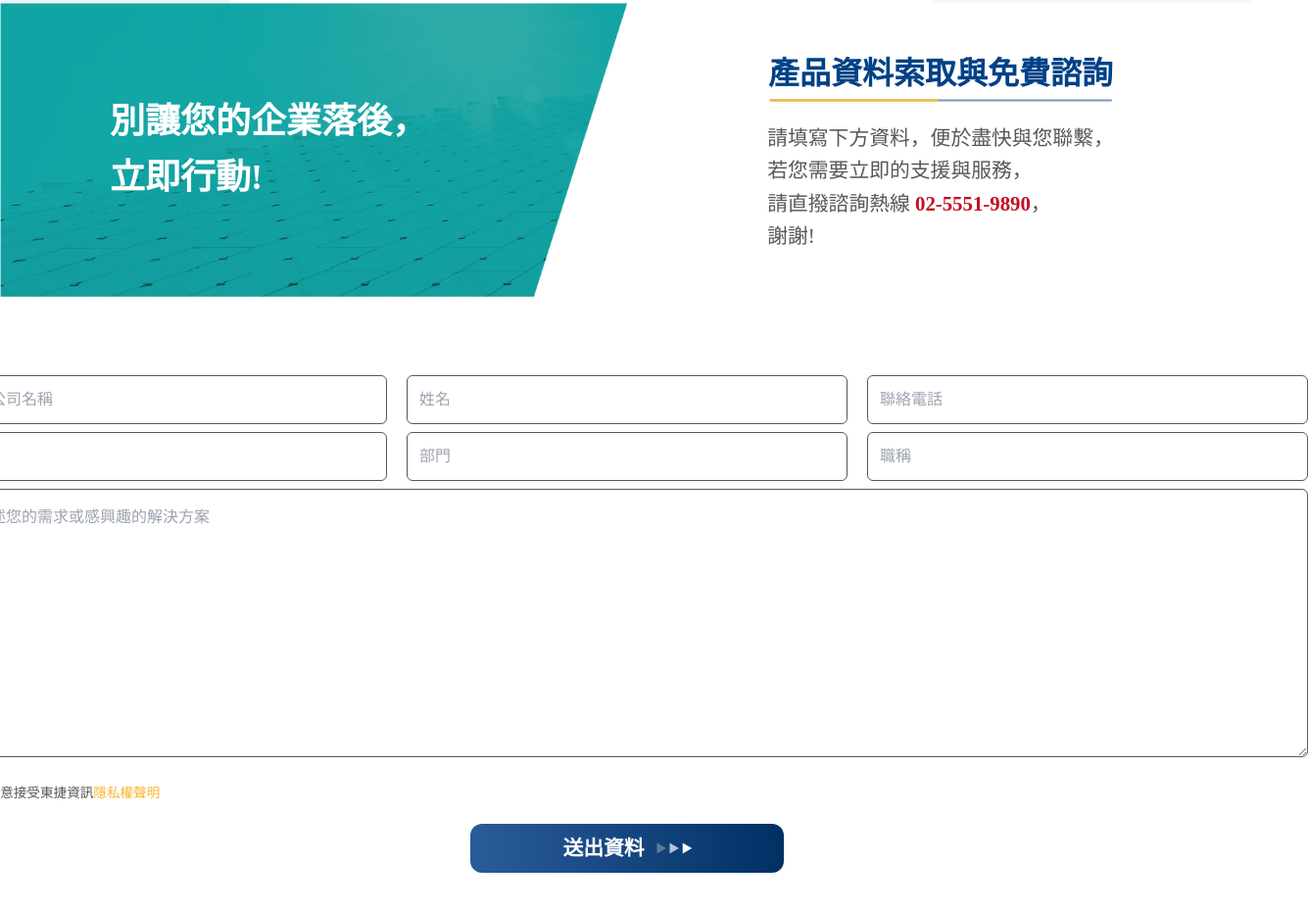
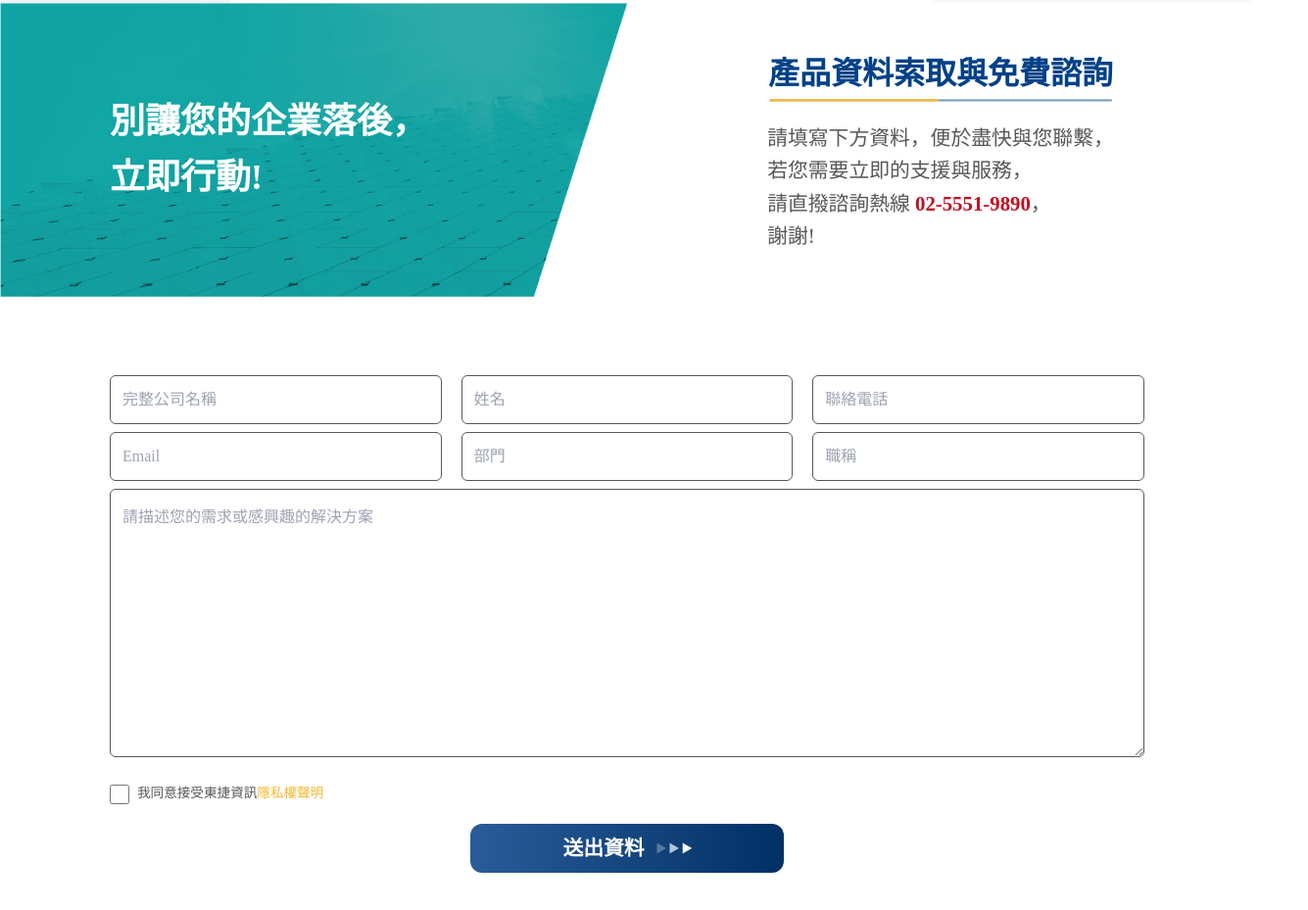
Before and after one commit to gn01792218/ITTS-site, a website: page index.html in a window 1280 px wide. Shown: the part 4631-5560 px from the top of the page at 98% size, 1335 px wide, since content can reach past the window. Drawn offline with nearby package versions, Linux system fonts and the light colour scheme; a web font is replaced by a local one.

Commit message:
[fix] fix from rwd

```diff
--- a/index.html
+++ b/index.html
@@ -219,7 +219,8 @@
                 <!-- Q2~Q7 -->
                 <div class="gloable-padding h-full">
                     <!-- slider -->
-                    <div id="carouselDarkVariant" class="relative max-w-[1056px] h-[540px] sm:h-[700px] lg:h-[800px] xl:h-[850px] rounded-md overflow-hidden"
+                    <div id="carouselDarkVariant"
+                        class="relative max-w-[1056px] h-[540px] sm:h-[700px] lg:h-[800px] xl:h-[850px] rounded-md overflow-hidden"
                         data-te-carousel-init data-te-ride="carousel">
                         <!-- Carousel control -->
                         <div class="absolute w-full h-full">
@@ -531,29 +532,29 @@
             </div>
         </div>
     </section>
-    <section id="email-section" class="w-full flex justify-center mt-5">
-        <form id="myForm">
+    <section id="email-section" class="w-full flex justify-center mt-5 gloable-padding">
+        <form id="myForm" class="w-full max-w-[1280px]">
             <div class="flex flex-col">
                 <div class="sm:flex sm:justify-between">
                     <input
-                        class="w-full sm:w-[160px] lg:w-[450px] h-[50px] px-3 py-4 mb-2 border-text border-[1px] rounded-md sm:mr-5"
+                        class="w-full h-[50px] px-3 py-4 mb-2 border-text border-[1px] rounded-md sm:mr-5"
                         type="text" name="company" id="company" placeholder="完整公司名稱">
                     <input
-                        class="w-full sm:w-[160px] lg:w-[450px] h-[50px] px-3 py-4 mb-2 border-text border-[1px] rounded-md sm:mr-5"
+                        class="w-full h-[50px] px-3 py-4 mb-2 border-text border-[1px] rounded-md sm:mr-5"
                         type="text" name="name" id="name" placeholder="姓名">
                     <input
-                        class="w-full sm:w-[160px] lg:w-[450px] h-[50px] px-3 py-4 mb-2 border-text border-[1px] rounded-md"
+                        class="w-full h-[50px] px-3 py-4 mb-2 border-text border-[1px] rounded-md"
                         type="tel" name="phone" id="phone" placeholder="聯絡電話">
                 </div>
                 <div class="sm:flex sm:justify-between">
                     <input
-                        class="w-full sm:w-[160px] lg:w-[450px] h-[50px] px-3 py-4 mb-2 border-text border-[1px] rounded-md sm:mr-5"
+                        class="w-full h-[50px] px-3 py-4 mb-2 border-text border-[1px] rounded-md sm:mr-5"
                         type="email" name="email" id="email" placeholder="Email">
                     <input
-                        class="w-full sm:w-[160px] lg:w-[450px] h-[50px] px-3 py-4 mb-2 border-text border-[1px] rounded-md sm:mr-5"
+                        class="w-full h-[50px] px-3 py-4 mb-2 border-text border-[1px] rounded-md sm:mr-5"
                         type="text" name="department" id="department" placeholder="部門">
                     <input
-                        class="w-full sm:w-[160px] lg:w-[450px] h-[50px] px-3 py-4 mb-2 border-text border-[1px] rounded-md"
+                        class="w-full h-[50px] px-3 py-4 mb-2 border-text border-[1px] rounded-md"
                         type="text" name="job" id="job" placeholder="職稱">
                 </div>
             </div>
@@ -576,7 +577,7 @@
 </body>
 <script>
     function submitHandler() {
-        if(!document.getElementById("agree").checked){
+        if (!document.getElementById("agree").checked) {
             alert('請先勾選同意事項')
             return
         }
```
Also changed, not shown: assets/tailwindcss/output.css.
